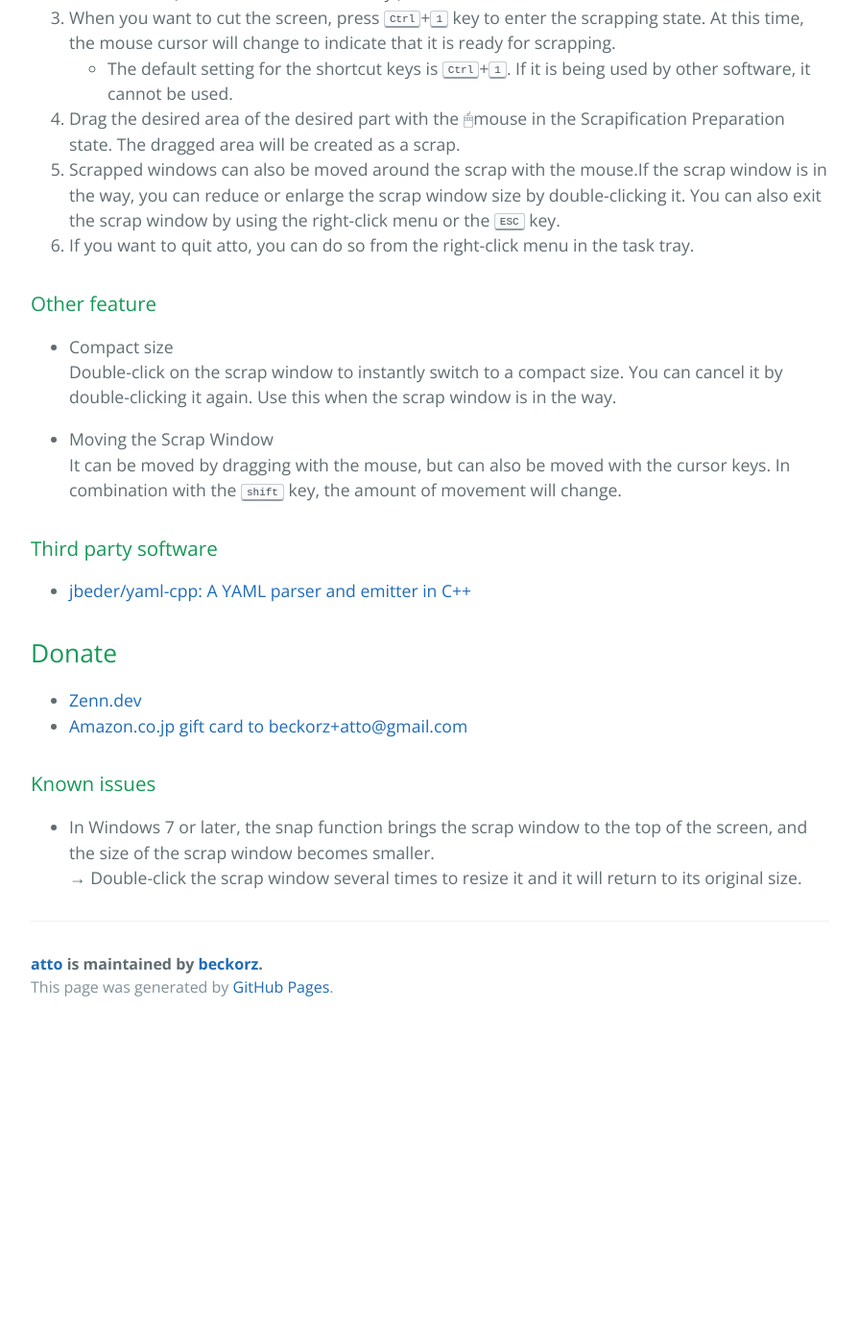
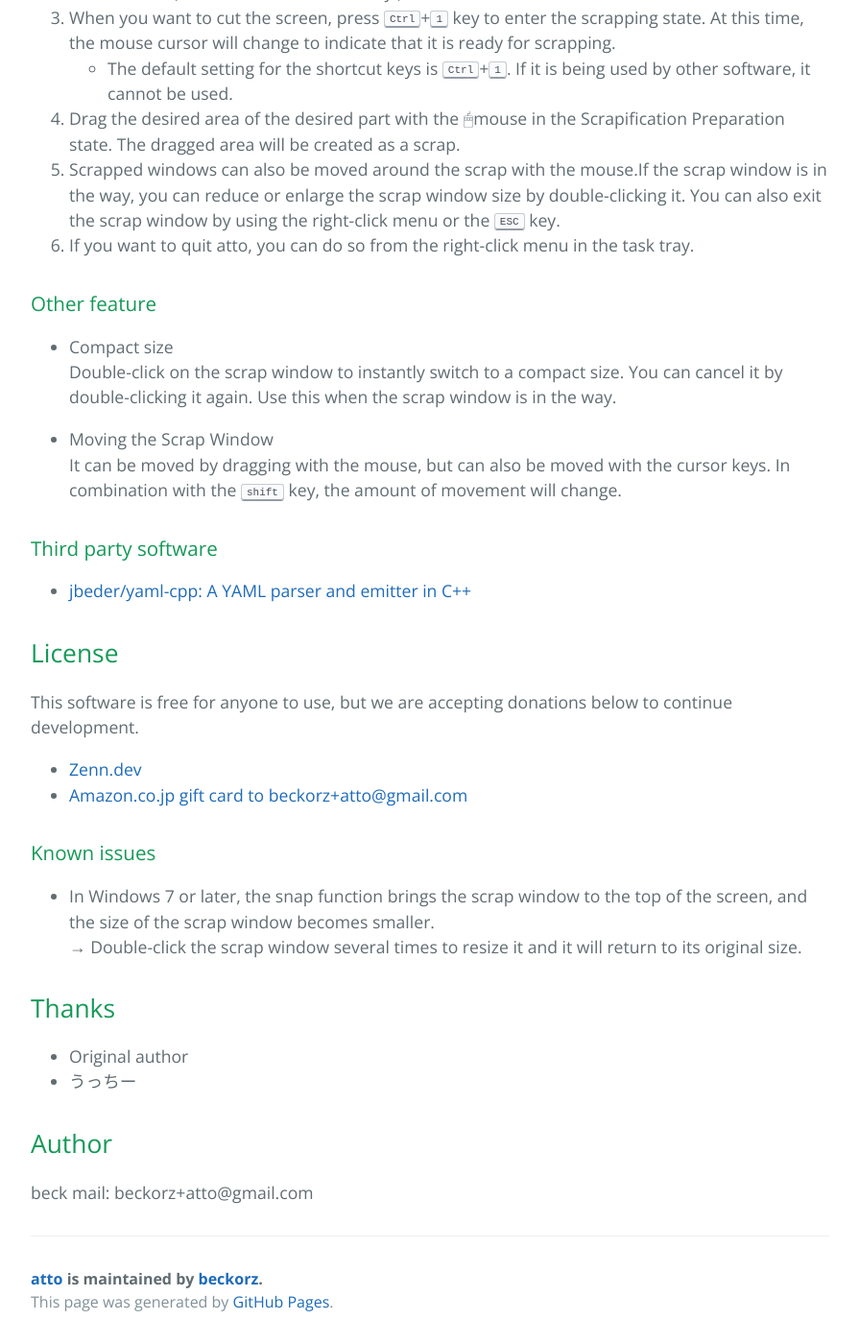
Before and after one commit to beckorz/atto, a Jekyll site: the page built from index.md, in a window 1280 px wide and 1400 px high, scrolled down 1111 px. Shown: the whole window at 96% size, without its empty margins (192-1087 px from the left). Built offline with Jekyll 4.4.1, drawn with Linux system fonts in a browser that asks for light colours; our own code applies the rules of GitHub Pages for plain Markdown files; before the commit the page ends 2183 px from its top, so only the background shows below that.

Commit message:
📝[Update] Add license, thanks, author.

```diff
--- a/index.md
+++ b/index.md
@@ -51,7 +51,9 @@ It can also be used to take a screenshot of the screen.
 - [jbeder/yaml-cpp: A YAML parser and emitter in C++](https://github.com/jbeder/yaml-cpp)
 
 
-## Donate
+## License
+This software is free for anyone to use, but we are accepting donations below to continue development.
+
 - [Zenn.dev](https://zenn.dev/beck/books/bd85de79f5c1e1378ba0)
 - [Amazon.co.jp gift card to beckorz+atto@gmail.com](https://www.amazon.co.jp/gp/product/B004N3APDM)
 
@@ -59,3 +61,13 @@ It can also be used to take a screenshot of the screen.
 ### Known issues
 - In Windows 7 or later, the snap function brings the scrap window to the top of the screen, and the size of the scrap window becomes smaller.
   → Double-click the scrap window several times to resize it and it will return to its original size.
+
+
+## Thanks
+- Original author
+- うっちー
+
+
+## Author
+beck
+mail: beckorz+atto@gmail.com
```
